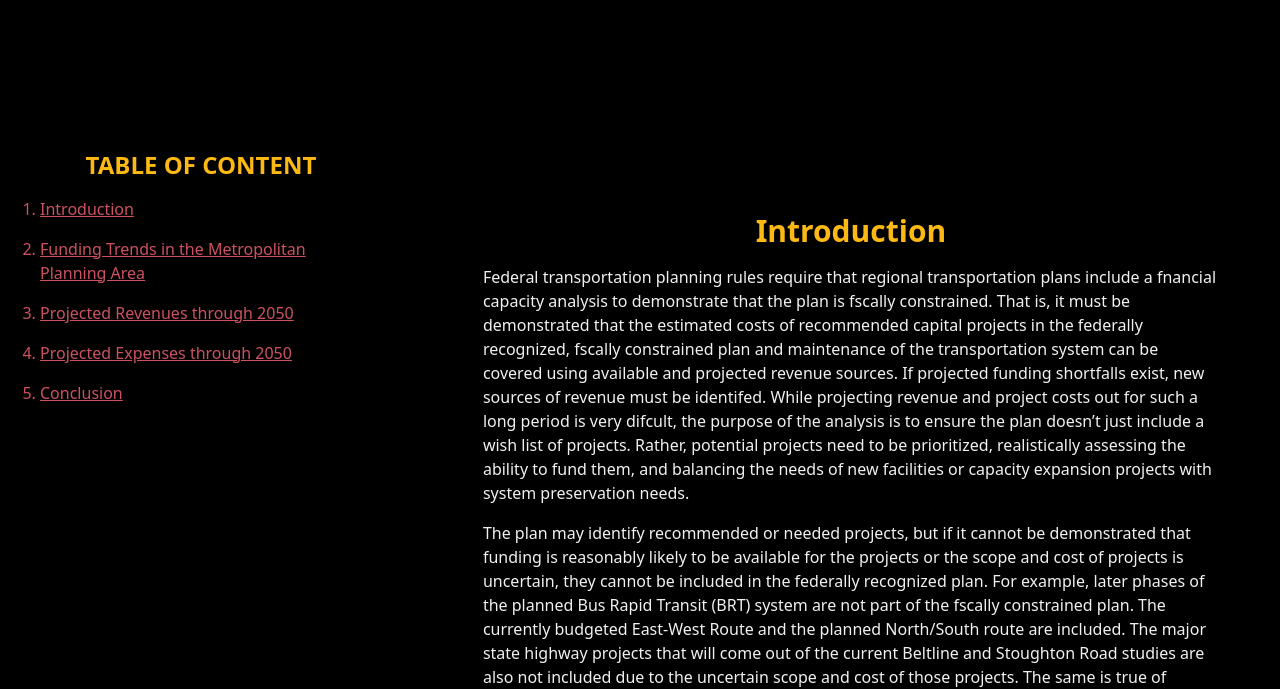
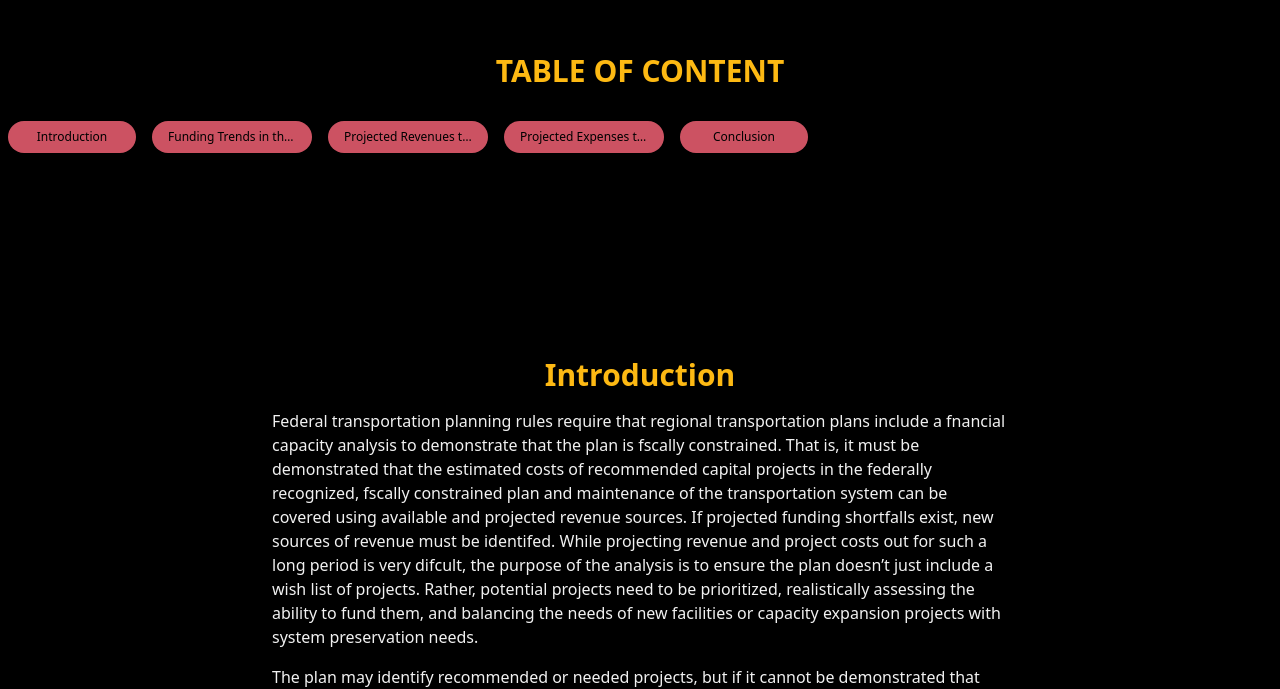
Before and after one commit to elishaadamu/transportation, a React (Vite) app: page /funding in a window 1280 px wide. Shown: the part 957-1646 px from the top of the page. Built offline with nearby package versions, Linux system fonts and the light colour scheme.

Commit message:
ajusted the table of content

```diff
--- a/src/components/common/SectionLink.jsx
+++ b/src/components/common/SectionLink.jsx
@@ -8,7 +8,8 @@ function SectionLink({ link, title }) {
             rel="noopener noreferrer"
             className="inline underline transition-all text-primary-red hover:font-semibold"
         >
-            {!title ? link : title}
+            {" "}
+            {!title ? link : title}{" "}
         </a>
     );
 }
--- a/src/components/layouts/PageDisplay.jsx
+++ b/src/components/layouts/PageDisplay.jsx
@@ -7,7 +7,7 @@ function PageDisplay({ children }) {
         <div className="bg-bg">
             <ScrollProgress height="2" />
             <Navbar />
-            <div className="pt-10 md:pt-[5.1rem] min-h-screen md:flex gap-5">
+            <div className="pt-10 md:pt-[5.1rem] min-h-screen ">
                 {children}
             </div>
         </div>
--- a/src/components/layouts/PageHeader.jsx
+++ b/src/components/layouts/PageHeader.jsx
@@ -1,11 +1,11 @@
 import React from "react";
 import { img3 } from "../../assets";
 
-function PageHeader({children}) {
+function PageHeader({children, img = img3}) {
     return (
         <div className="text-[3rem] md:text-[4.2rem]  text-center min-h-screen mb-[6rem] grid place-content-center ">
             <div
-                style={{ backgroundImage: `url(${img3})` }}
+                style={{ backgroundImage: `url(${img})` }}
                 className="fixed w-full h-full bg-center bg-no-repeat bg-cover opacity-20 -z-[999]"
             ></div>
             <h1 className="lg:px-[6rem] font-[700]">
--- a/src/components/layouts/TableOfContent.jsx
+++ b/src/components/layouts/TableOfContent.jsx
@@ -3,15 +3,18 @@ import { Link } from "react-scroll";
 
 function TableOfContent({ sections }) {
     return (
-        <div className=" my-[8rem] md:overflow-y-auto h-fit md:h-[85vh]  md:sticky top-[8rem] md:w-[35rem] px-10">
-            <h2 className="text-3xl font-bold text-center md:text-2xl text-primary-orange">
+        <div className=" px-2 sticky overflow-x-auto top-[-2.5rem] md:top-[-.3rem] z-[100] thin-scrollbar select-none bg-bg">
+            <h2 className="my-8 text-3xl font-bold text-center text-primary-orange">
                 TABLE OF CONTENT
             </h2>
-            <ul className=" text-primary-red">
+            <ul className="flex items-center gap-4 mb-3">
                 {sections.map((section) => (
-                    <li key={section.to} className="mt-4 list-decimal ">
+                    <li
+                        key={section.to}
+                        className="max-w-[10rem]  min-w-[8rem] bg-primary-red hover:bg-active-link hover:text-text overflow-hidden truncate py-2 px-4 rounded-3xl text-xs text-bg text-center"
+                    >
                         <Link
-                            className=" font-[500]  cursor-pointer mt-5 hover:text-text underline "
+                            className=" font-[500]  cursor-pointer mt-5 "
                             to={section.to}
                             offset={-110}
                             smooth={true}
@@ -27,3 +30,33 @@ function TableOfContent({ sections }) {
 }
 
 export default TableOfContent;
+
+// import React from "react";
+// import { Link } from "react-scroll";
+
+// function TableOfContent({ sections }) {
+//     return (
+//         <div className=" my-[8rem] md:overflow-y-auto h-fit md:h-[85vh]  md:sticky top-[8rem] md:w-[35rem] px-10">
+//             <h2 className="text-3xl font-bold text-center md:text-2xl text-primary-orange">
+//                 TABLE OF CONTENT
+//             </h2>
+//             <ul className=" text-primary-red">
+//                 {sections.map((section) => (
+//                     <li key={section.to} className="mt-4 truncate">
+//                         <Link
+//                             className=" font-[500]  cursor-pointer mt-5 hover:text-text underline "
+//                             to={section.to}
+//                             offset={-110}
+//                             smooth={true}
+//                             duration={500}
+//                         >
+//                             {section.title}
+//                         </Link>
+//                     </li>
+//                 ))}
+//             </ul>
+//         </div>
+//     );
+// }
+
+// export default TableOfContent;
--- a/src/index.css
+++ b/src/index.css
@@ -6,12 +6,23 @@
     box-sizing: border-box;
 } */
 
-
-
 body {
-    @apply bg-bg text-text
+    @apply bg-bg text-text;
 }
 
 .ttt {
     height: 2px;
 }
+
+.thin-scrollbar::-webkit-scrollbar {
+    height: 5px !important; /* For horizontal scrollbar */
+}
+
+.thin-scrollbar::-webkit-scrollbar-thumb {
+    @apply bg-primary-red hover:bg-active-link; /* Adjust scrollbar thumb color */
+    border-radius: 1rem; /* Optional for rounded scrollbar */
+}
+
+.thin-scrollbar::-webkit-scrollbar-track {
+    background-color: transparent; /* Optional for track */
+}
--- a/src/pages/Introduction.jsx
+++ b/src/pages/Introduction.jsx
@@ -57,11 +57,11 @@ function Introduction() {
     ];
     return (
         <>
-            <PageHeader>INTRODUCTION </PageHeader>
+            <PageHeader img={"https://images.unsplash.com/photo-1617886322168-72b886573c35?q=80&w=1470&auto=format&fit=crop&ixlib=rb-4.0.3&ixid=M3wxMjA3fDB8MHxwaG90by1wYWdlfHx8fGVufDB8fHx8fA%3D%3D"}>INTRODUCTION </PageHeader>
             <PageDisplay>
                 <TableOfContent sections={sections} />
 
-                <SectionWrapper>
+                <SectionWrapper backgroundImage="https://images.unsplash.com/photo-1591866605101-67aa6d498cce?q=80&w=1470&auto=format&fit=crop&ixlib=rb-4.0.3&ixid=M3wxMjA3fDB8MHxwaG90by1wYWdlfHx8fGVufDB8fHx8fA%3D%3D">
                     <PageSection id="section1">
                         <SectionHeader>Purpose of the Plan</SectionHeader>
                         <SubHeading>THE MADISON REGION IS GROWING</SubHeading>
--- a/src/pages/Summary.jsx
+++ b/src/pages/Summary.jsx
@@ -38,7 +38,7 @@ function Summary() {
             <PageDisplay>
                 <TableOfContent sections={sections} />
 
-                <SectionWrapper>
+                <SectionWrapper backgroundImage="https://images.unsplash.com/photo-1549317661-bd32c8ce0db2?q=80&w=1470&auto=format&fit=crop&ixlib=rb-4.0.3&ixid=M3wxMjA3fDB8MHxwaG90by1wYWdlfHx8fGVufDB8fHx8fA%3D%3D">
                     <PageSection id="section1">
                         <SectionHeader>
                             The Connect Greater Madison 2050 Regional
--- a/src/pages/SystemToday.jsx
+++ b/src/pages/SystemToday.jsx
@@ -34,7 +34,7 @@ function SystemToday() {
 
     return (
         <>
-            <PageHeader>Our Transportation System Today </PageHeader>
+            <PageHeader img="https://images.unsplash.com/photo-1514395629347-41e19e338c6a?q=80&w=1470&auto=format&fit=crop&ixlib=rb-4.0.3&ixid=M3wxMjA3fDB8MHxwaG90by1wYWdlfHx8fGVufDB8fHx8fA%3D%3D">Our Transportation System Today </PageHeader>
             <PageDisplay>
                 <TableOfContent sections={sections} />
 
--- a/src/pages/SystemTomorrow.jsx
+++ b/src/pages/SystemTomorrow.jsx
@@ -54,11 +54,11 @@ function SystemTomorrow() {
 
     return (
         <>
-            <PageHeader> Our System Tomorrow: 2050 </PageHeader>
+            <PageHeader img="https://images.unsplash.com/photo-1498374084266-8fbbbd6ac90b?q=80&w=1475&auto=format&fit=crop&ixlib=rb-4.0.3&ixid=M3wxMjA3fDB8MHxwaG90by1wYWdlfHx8fGVufDB8fHx8fA%3D%3D"> Our System Tomorrow: 2050 </PageHeader>
             <PageDisplay>
                 <TableOfContent sections={sections} />
 
-                <SectionWrapper>
+                <SectionWrapper backgroundImage="https://plus.unsplash.com/premium_photo-1664304598312-6de674eb1b79?q=80&w=1470&auto=format&fit=crop&ixlib=rb-4.0.3&ixid=M3wxMjA3fDB8MHxwaG90by1wYWdlfHx8fGVufDB8fHx8fA%3D%3D">
                     <PageSection id="section1">
                         <SectionHeader>Introduction</SectionHeader>
                         <Paragraph>
--- a/src/pages/TrendAndForcasts.jsx
+++ b/src/pages/TrendAndForcasts.jsx
@@ -40,11 +40,11 @@ function TrendAndForcasts() {
 
     return (
         <>
-            <PageHeader>National and Regional Trends and Forecasts </PageHeader>
+            <PageHeader img="https://plus.unsplash.com/premium_photo-1673971700988-346588461fa7?q=80&w=1471&auto=format&fit=crop&ixlib=rb-4.0.3&ixid=M3wxMjA3fDB8MHxwaG90by1wYWdlfHx8fGVufDB8fHx8fA%3D%3D"> National and Regional Trends and Forecasts </PageHeader>
             <PageDisplay>
                 <TableOfContent sections={sections} />
 
-                <SectionWrapper>
+                <SectionWrapper backgroundImage="https://images.unsplash.com/photo-1541348263662-e068662d82af?q=80&w=1374&auto=format&fit=crop&ixlib=rb-4.0.3&ixid=M3wxMjA3fDB8MHxwaG90by1wYWdlfHx8fGVufDB8fHx8fA%3D%3D">
                     <PageSection id="section1">
                         <SectionHeader>Introduction </SectionHeader>
 
```
